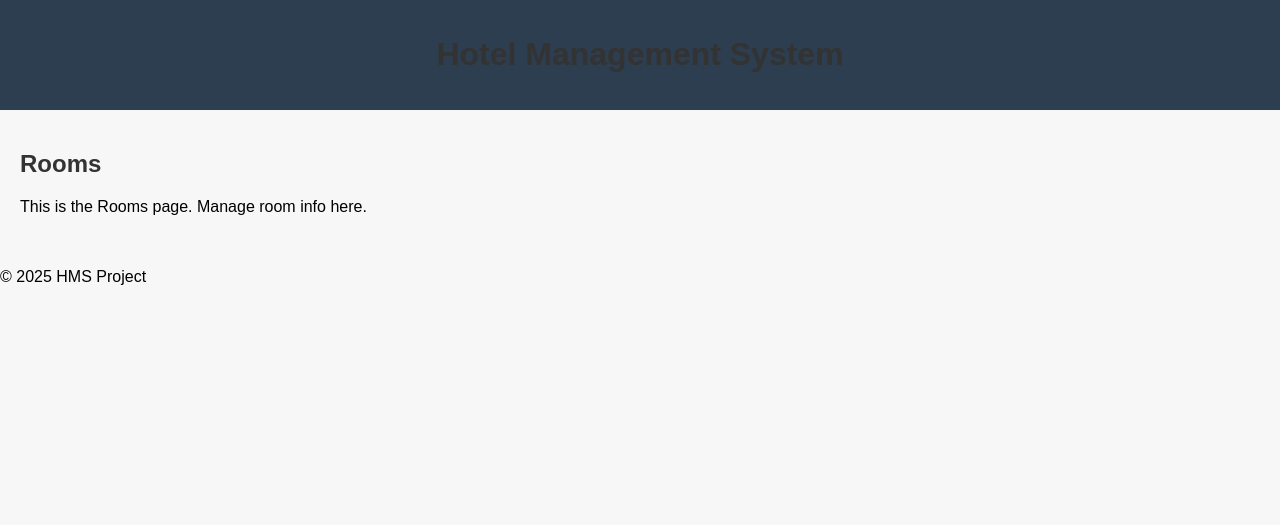
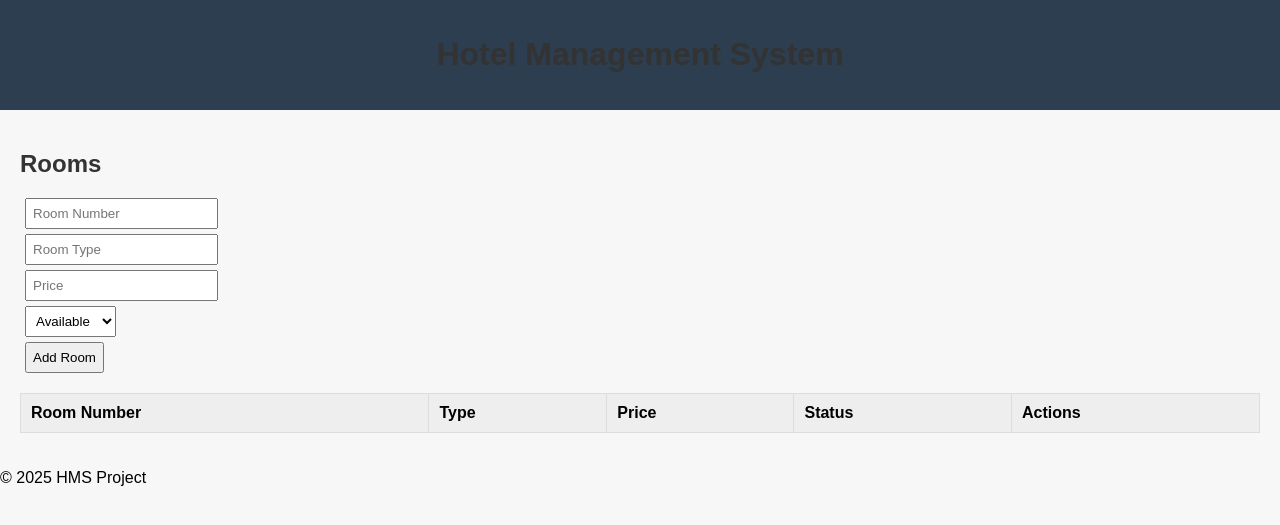
Before and after one commit to AshlyMaria98/hotel-management-system, a Flask app: page /rooms in a window 1280 px wide. Shown: the top 525 px of the page. Run offline with Flask 3, Linux system fonts and the light colour scheme; lists and menus that the app fills with data are empty.

Commit message:
Add rooms:

```diff
--- a/app.py
+++ b/app.py
@@ -126,10 +126,45 @@ def bookings():
     return render_template('bookings.html')
 
 # ----------------- ROOMS MODULE -----------------
+
 @app.route('/rooms')
 def rooms():
-    return render_template('rooms.html')
+    rooms = Room.query.all()
+    return render_template('rooms.html', rooms=rooms)
 
+
+@app.route('/rooms/add', methods=['POST'])
+def add_room():
+    room_no = request.form['room_number']
+    type = request.form['room_type']
+    price = request.form['price']
+    # status = request.form['status']  # Optional, for future use
+
+    new_room = Room(room_no=room_no, type=type, price=price)
+    db.session.add(new_room)
+    db.session.commit()
+    return redirect(url_for('rooms'))
+
+
+@app.route('/rooms/edit/<int:id>', methods=['GET', 'POST'])
+def edit_room(id):
+    room = Room.query.get_or_404(id)
+    if request.method == 'POST':
+        room.room_no = request.form['room_number']
+        room.type = request.form['room_type']
+        room.price = request.form['price']
+        # room.status = request.form['status']  # Optional
+        db.session.commit()
+        return redirect(url_for('rooms'))
+    return render_template('edit_room.html', room=room)
+
+
+@app.route('/rooms/delete/<int:id>', methods=['POST'])
+def delete_room(id):
+    room = Room.query.get_or_404(id)
+    db.session.delete(room)
+    db.session.commit()
+    return redirect(url_for('rooms'))
 
 # ----------------- PAYMENTS MODULE -----------------
 DB_NAME = 'hotel.db'
--- a/static/css/styles.css
+++ b/static/css/styles.css
@@ -190,3 +190,21 @@ form input, form select, form button, form a {
 .customer-form input, .customer-form select { width:100%; padding:8px; margin-top:6px; border-radius:4px; border:1px solid #ccc; }
 .data-table { width:100%; border-collapse:collapse; margin-top:10px; }
 .data-table th, .data-table td { border:1px solid #eee; padding:8px; text-align:left; }
+
+
+/* ---------- Room styles (Teammate B) ---------- */
+form input, form select, form button {
+  margin: 5px;
+  padding: 6px;
+}
+
+table {
+  width: 100%;
+  margin-top: 20px;
+  border-collapse: collapse;
+}
+
+th, td {
+  padding: 10px;
+  border: 1px solid #ddd;
+}
--- a/templates/rooms.html
+++ b/templates/rooms.html
@@ -1,6 +1,35 @@
-{% extends "base.html" %}
-
+{% extends 'base.html' %}
 {% block content %}
 <h2>Rooms</h2>
-<p>This is the Rooms page. Manage room info here.</p>
+
+<form method="POST" action="{{ url_for('add_room') }}">
+  <input type="text" name="room_number" placeholder="Room Number" required>
+  <input type="text" name="room_type" placeholder="Room Type" required>
+  <input type="number" name="price" placeholder="Price" step="0.01" required>
+  <select name="status">
+    <option value="available">Available</option>
+    <option value="occupied">Occupied</option>
+  </select>
+  <button type="submit">Add Room</button>
+</form>
+
+<table border="1">
+  <tr>
+    <th>Room Number</th><th>Type</th><th>Price</th><th>Status</th><th>Actions</th>
+  </tr>
+  {% for room in rooms %}
+  <tr>
+    <td>{{ room.room_number }}</td>
+    <td>{{ room.room_type }}</td>
+    <td>{{ room.price }}</td>
+    <td>{{ room.status }}</td>
+    <td>
+      <a href="{{ url_for('edit_room', id=room.id) }}">Edit</a>
+      <form method="POST" action="{{ url_for('delete_room', id=room.id) }}" style="display:inline">
+        <button type="submit" onclick="return confirm('Delete this room?')">Delete</button>
+      </form>
+    </td>
+  </tr>
+  {% endfor %}
+</table>
 {% endblock %}
```
Also changed, not shown: models.py (+4 -3 lines), templates/edit_room.html (added, +17 -0 lines).
